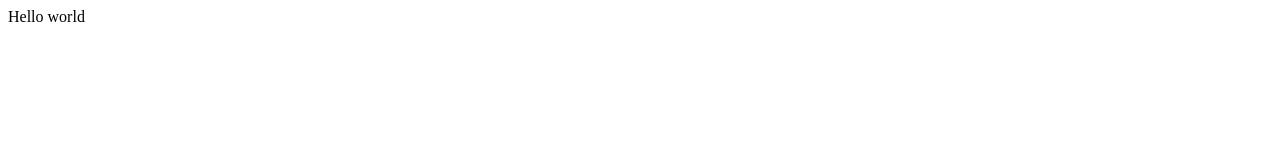
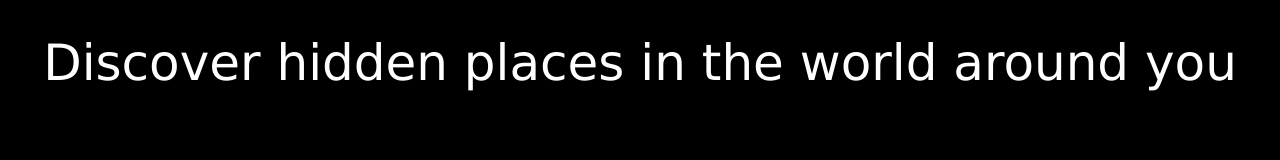
Before and after one commit to berthoogeboom/excursion, a plain HTML site: page index.html in a window 1280 px wide. Drawn offline with Linux system fonts and the light colour scheme.

Commit message:
added h1

```diff
--- a/index.html
+++ b/index.html
@@ -2,10 +2,13 @@
 <html>
   <head>
     <meta charset="utf-8">
-    <link rel=./resources/style.css type="text/css" href="theme.css">
+    <link rel="stylesheet" type="text/css" href="./resources/style.css">
     <title>Excursion</title>
   </head>
   <body>
-  Hello world
+
+  <h1>Discover hidden places in the world around you </h1>
+
+
   </body>
 </html>
--- a/resources/style.css
+++ b/resources/style.css
@@ -0,0 +1,11 @@
+body {
+  background-color:black;
+}
+
+h1 {
+  font-family:Verdana;
+  font-weight:normal;
+  font-size:50px;
+  color:white;
+  text-align:center;
+}
```
